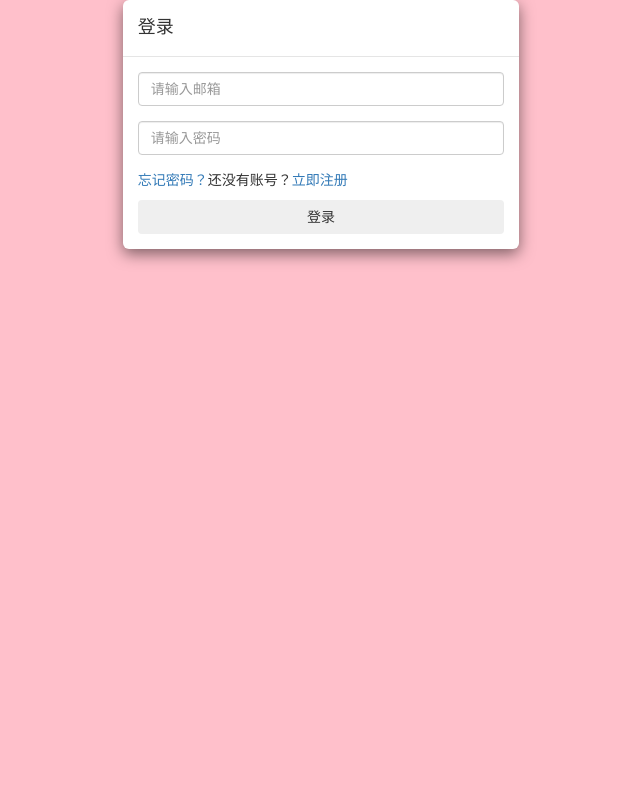
After one commit to DaLongmao2/Community_Pro, a Flask app: page /login/ in a window 1280 px wide. The commit adds this page. Shown: the whole page, without its empty margins (319-959 px from the left). Run offline with Flask 2, Linux system fonts and the light colour scheme; some libraries are stand-ins or nearby versions.

Commit message:
登录完成

```diff
--- a/APP/static/user/js/login.js
+++ b/APP/static/user/js/login.js
@@ -1,33 +1,36 @@
-$(function () {
-    $("#login_btn-1").click(function (event) {
-        event.preventDefault();
-        var email = $("input[name='email']").val();
-        var password = $("input[name='password']").val();
+$(function (){
+    $('#login_btn-1').click(function (event) {
+        event.preventDefault()
+        var email = $("input[name='email']").val()
+        var password = $("input[name='password']").val()
         if(!email){
-            swal('请输入邮箱','','error')
+            swal('请输入邮箱', '', 'error')
             return;
         }
         if(!password){
-            swal('请输入密码','','error')
+            swal('请输入密码', '', 'error')
             return;
         }
         zlajax.post({
-            'url':'/login/',
-            'data':{
-                'email':email,
-                'password':password
+            'url' : '/login/',
+            'data' : {
+                'email' : email,
+                'password' : password
             },
-            'success':function (data) {
-                if(data['code']==200){
+            'success' : function (data){
+                if(data['code'] == 200){
                     var return_to = $("#return_to_span").text();
                     console.log(return_to);
                     if(return_to){
                         window.location = return_to;
-                    }else{
-                        window.location = '/';
+                    }else {
+                        swal('登录成功', '', 'success')
+                        setTimeout(function () {
+                            window.location.href = '/'
+                        }, 3000)
                     }
                 }else{
-                    swal(data['message'],'','error')
+                    swal(data['message'], '', 'error');
                 }
             }
         })
--- a/APP/templates/user/email.html
+++ /dev/null
@@ -1,2 +0,0 @@
-<p>{{ username }},欢迎您注册</p>
-<p>账户激活,请点击右边链接 {{ url_for('user.activate', token=token, _external=True) }} 激活</p>
--- /dev/null
+++ b/APP/templates/user/login.html
@@ -0,0 +1,52 @@
+<html>
+<head>
+{#    <meta name="csrf-token" content="{{ csrf_token() }}">#}
+    <link rel="stylesheet" href="https://cdn.jsdelivr.net/semantic-ui/2.2.4/semantic.min.css">
+    <link rel="stylesheet" href="../../static/user/css/index.css">
+    <script src="http://cdn.bootcss.com/jquery/3.1.1/jquery.min.js"></script>
+    <link href="http://cdn.bootcss.com/bootstrap/3.3.7/css/bootstrap.min.css" rel="stylesheet">
+    <script src="http://cdn.bootcss.com/bootstrap/3.3.7/js/bootstrap.min.js"></script>
+    <link rel="stylesheet" href="../../static/public/sweetalert/sweetalert.css">
+    <script src="../../static/public/sweetalert/sweetalert.min.js"></script>
+    <script src="../../static/public/sweetalert/zlalert.js"></script>
+    <script src="../../static/public/js/zlajax.js"></script>
+    <script src="../../static/user/js/login.js"></script>
+    <script src="../../static/user/js/common.js"></script>
+</head>
+<body style="background: pink">
+<div class="main_contener">
+    <div class="col-md-4">
+    </div>
+     <div class="col-md-4">
+         <span style="display: none;" id="return_to_span">{{ return_to }}</span>
+         <div class="sign_in_title">
+{#             <a href="{{ url_for("user.index") }}"><img src="{{ static("front/images/blogin.png") }}" alt=""></a>#}
+         </div>
+        <div class="modal-content" style="border: none;">
+            <div class="col-left"></div>
+            <div class="col-right">
+                <div class="modal-header">
+                    <h4 class="modal-title" id="loginModalLabel" style="font-size: 18px;">登录</h4>
+                </div>
+                <div class="modal-body">
+                    <section class="box-login v5-input-txt" id="box-login">
+                        <ul class="list-unstyled">
+                            <li class="form-group"><input class="form-control" id="id_account_l" name="email"
+                                                          placeholder="请输入邮箱" type="text"></li>
+                            <li class="form-group"><input class="form-control" id="id_password_l" name="password"
+                                                          placeholder="请输入密码" type="password"></li>
+                        </ul>
+                        <p class="good-tips marginB10"><a href="{{ url_for("user.forgot_password") }}"  id="btnForgetpsw" class="fr">忘记密码？</a>还没有账号？<a
+                                href="{{ url_for("user.register") }}" target="_blank" id="btnRegister">立即注册</a></p>
+                        <div class="login-box marginB10">
+                            <button id="login_btn-1" type="button" class="btn btn-micv5 btn-block globalLogin">登录</button>
+                        </div>
+                    </section>
+            </div>
+        </div>
+    </div>
+    <div class="col-md-4">
+    </div>
+</div>
+</body>
+</html>
--- a/APP/user/models.py
+++ b/APP/user/models.py
@@ -9,7 +9,7 @@ from werkzeug.security import generate_password_hash, check_password_hash
 
 class User(db.Model):
     id = db.Column(db.Integer, primary_key=True)
-    username = db.Column(db.String(64), unique=True, default='新用户~')
+    username = db.Column(db.String(64), default='新用户...')
     password_hash = db.Column(db.String(255), nullable=False)
     email = db.Column(db.String(255), unique=True, nullable=False)
     create_time = db.Column(db.DateTime, default=datetime.now)
--- a/APP/user/views.py
+++ b/APP/user/views.py
@@ -1,18 +1,24 @@
 #!/usr/bin/env python
 # encoding: utf-8
-from flask import Blueprint, render_template, redirect, url_for, request
+from flask import Blueprint, render_template, redirect, url_for, request, session
 
 from APP.extension import db
-from APP.user.forms import RegisterForm
+from APP.user.forms import RegisterForm, LoginForm
 from APP.user.models import User
-from utils import restful
+from utils import restful, safeurls
 #我的第二个版本
 user = Blueprint('user', __name__)
 
 
 def get_error(form):
-    message = form.error.popitem()[1][0]
+    message = form.errors.popitem()
     return message
+
+
+@user.route('/')
+def index():
+    return '主页'
+
 
 
 @user.route('/register/', methods=['POST', 'GET'])
@@ -26,22 +32,47 @@ def register():
             email =form.email.data
             print(password, email)
             e=User.query.filter_by(email=email).first()
+            print(e)
             if e:
-                return restful.RestfulResult("对不起，该用户名已经存在！")
-            user = User(password=password, email=email)
-            db.session.add(user)
-            db.session.commit()
-            return restful.success()
+                return restful.params_error("对不起，该邮箱已经存在！")
+            else:
+                user = User(password=password, email=email)
+                db.session.add(user)
+                db.session.commit()
+                return restful.success()
         else:
-            return restful.params_error(message=get_error(form))
+            return restful.params_error()
     return render_template('user/register.html')
 
 
-@user.route('/login', methods=['POST', 'GET'])
+@user.route('/login/', methods=['POST', 'GET'])
 def login():
-    pass
+    if request.method == 'GET':
+        #  获取哪里进来的连接
+        # http://127.0.0.1:5000/register/
+        return_to = request.referrer
+        if return_to and return_to!=request.url and safeurls.is_safe_url(return_to):
+            return render_template("user/login.html", return_to=return_to)
+        else:
+            return render_template("user/login.html")
+    else:
+        form = LoginForm(request.form)
+        if form.validate():
+            email = form.email.data
+            password = form.email.data
+            user = User.query.filter_by(email=email).first()
+            print(user)
+            if not user:
+                return restful.params_error(message='邮箱不存在')
+            if user and user.check_password(password):
+                session['config.FRONT_USER_ID'] = user.id
+                return restful.success()
+            else:
+                return restful.params_error('密码错误')
+        else:
+            return restful.params_error()
 
 
-@user.route('/index')
-def index():
-    return '主页'
+@user.route('/forgot_password/')
+def forgot_password():
+    return "忘记密码"
--- /dev/null
+++ b/utils/safeurls.py
@@ -0,0 +1,27 @@
+#!/usr/bin/env python
+# encoding: utf-8
+from urllib.parse import urlparse,urljoin
+from flask import request
+
+def is_safe_url(target):
+    # http://127.0.0.1:5000/
+    ref_url = urlparse(request.host_url)
+    # http://127.0.0.1:5000/register/
+    # ParseResult(scheme='http', netloc='127.0.0.1:5000', path='/register/', params='', query='', fragment='')
+    test_url = urlparse(urljoin(request.host_url,target))
+    return test_url.scheme in ('http','https') and ref_url.netloc == test_url.netloc
+
+
+# >>>from urllib.parse import urljoin
+# >>> urljoin("http://www.chachabei.com/folder/currentpage.html", "anotherpage.html")
+# 'http://www.chachabei.com/folder/anotherpage.html'
+# >>> urljoin("http://www.chachabei.com/folder/currentpage.html", "/anotherpage.html")
+# 'http://www.chachabei.com/anotherpage.html'
+# >>> urljoin("http://www.chachabei.com/folder/currentpage.html", "folder2/anotherpage.html")
+# 'http://www.chachabei.com/folder/folder2/anotherpage.html'
+# >>> urljoin("http://www.chachabei.com/folder/currentpage.html", "/folder2/anotherpage.html")
+# 'http://www.chachabei.com/folder2/anotherpage.html'
+# >>> urljoin("http://www.chachabei.com/abc/folder/currentpage.html", "/folder2/anotherpage.html")
+# 'http://www.chachabei.com/folder2/anotherpage.html'
+# >>> urljoin("http://www.chachabei.com/abc/folder/currentpage.html", "../anotherpage.html")
+# 'http://www.chachabei.com/abc/anotherpage.html'
```
Also changed, not shown: APP/common/views.py (+8 -8 lines), APP/static/user/js/signup.js (+28 -30 lines), APP/templates/user/register.html (+3 -5 lines), APP/user/forms.py (+8 -19 lines).
